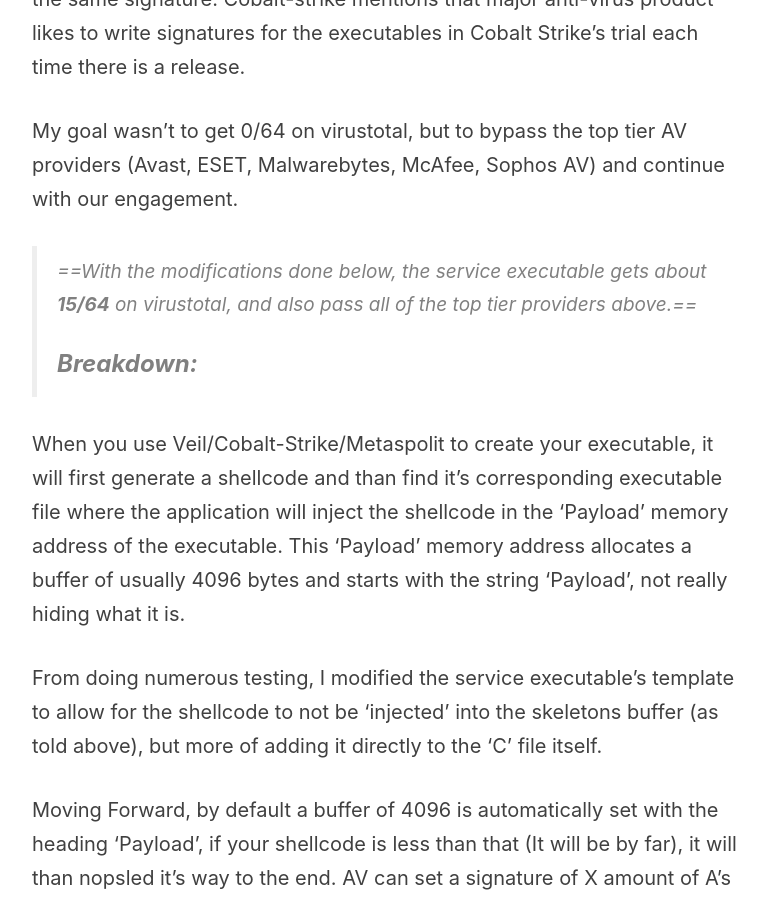
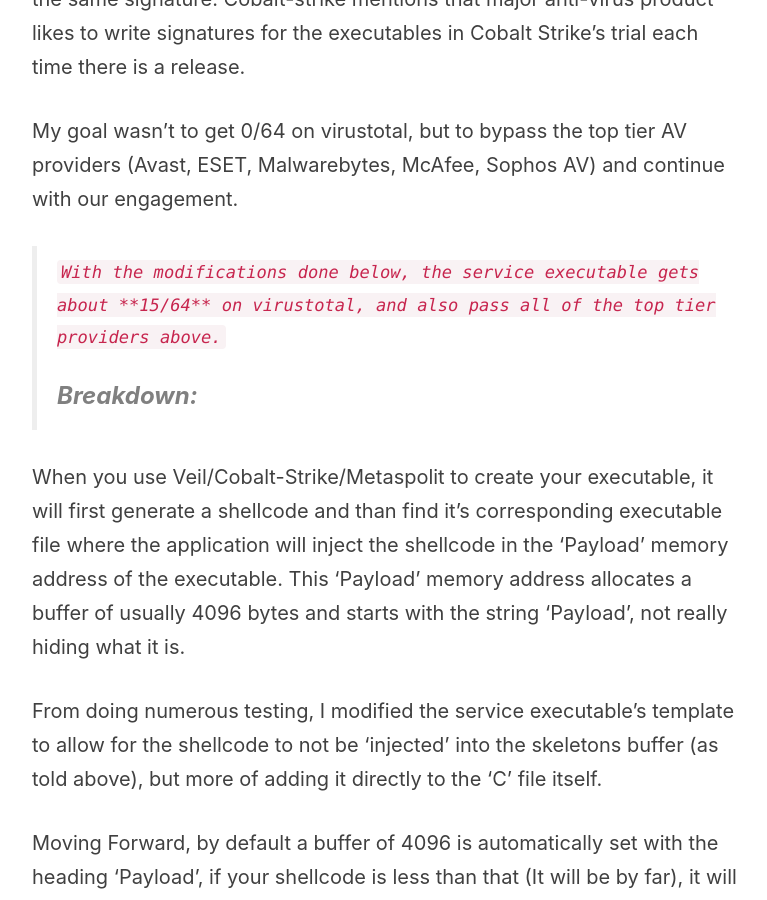
Before and after one commit to Techryptic/Techryptic.github.io, a Jekyll site: the page built from _posts/2018-07-17-Red-Team-Nightmare-(AV Bypass).markdown, in a window 1280 px wide and 900 px high, scrolled down 1183 px. Shown: the whole window, without its empty margins (233-1000 px from the left). Built offline with Jekyll 4.4.1, drawn with Linux system fonts in a browser that asks for light colours; nearby versions of some CDN libraries; comment, search, counter and statistics services are not loaded.

```diff
--- a/_posts/2018-07-17-Red-Team-Nightmare-(AV Bypass).markdown
+++ b/_posts/2018-07-17-Red-Team-Nightmare-(AV Bypass).markdown
@@ -21,7 +21,7 @@ The usual top applications would be veil-framework or cobalt-strike. The issue w
 
 My goal wasn't to get 0/64 on virustotal, but to bypass the top tier AV providers (Avast, ESET, Malwarebytes, McAfee, Sophos AV) and continue with our engagement.
 
->==With the modifications done below, the service executable gets about **15/64** on virustotal, and also pass all of the top tier providers above.==
+>`With the modifications done below, the service executable gets about **15/64** on virustotal, and also pass all of the top tier providers above.`
 ### Breakdown:
 
 When you use Veil/Cobalt-Strike/Metaspolit to create your executable, it will first generate a shellcode and than find it's corresponding executable file where the application will inject the shellcode in the 'Payload' memory address of the executable. This 'Payload' memory address allocates a buffer of usually 4096 bytes and starts with the string 'Payload', not really hiding what it is.
```
